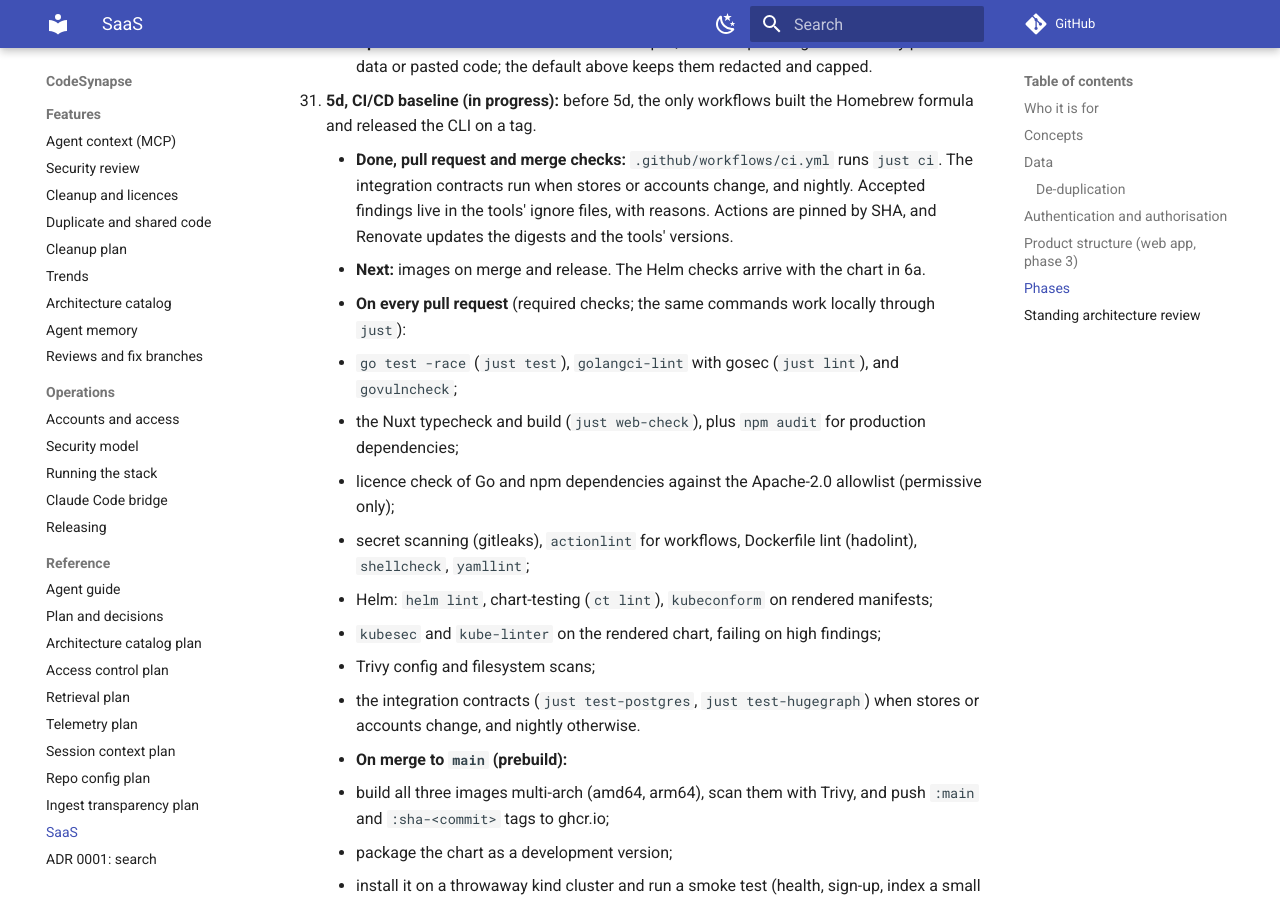
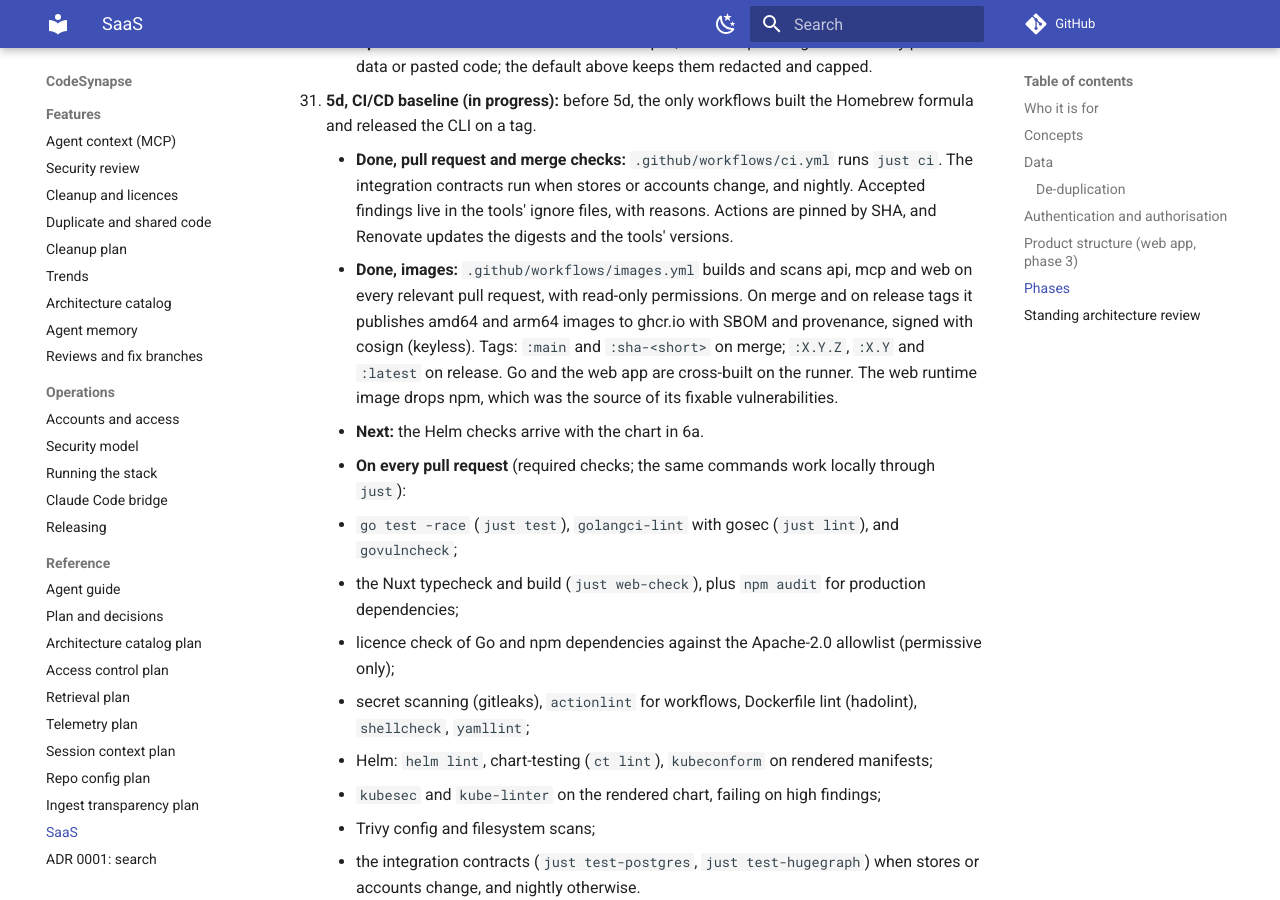
Before and after one commit to astrona-io/codesynapse, an MkDocs documentation site: the page built from docs/SAAS.md, in a window 1280 px wide and 900 px high, scrolled down 9897 px. Built offline with MkDocs 1.6.1 and Material for MkDocs 9.7.7, drawn with Linux system fonts in a browser that asks for light colours; comment, search, counter and statistics services are not loaded.

```diff
--- a/docs/SAAS.md
+++ b/docs/SAAS.md
@@ -119,7 +119,8 @@ A calm product UI with light and dark themes, neutral surfaces, one brand accent
      - **Open decision:** how much free text to keep. Queries help tracing but can carry personal data or pasted code; the default above keeps them redacted and capped.
    - **5d, CI/CD baseline (in progress):** before 5d, the only workflows built the Homebrew formula and released the CLI on a tag.
      - **Done, pull request and merge checks:** `.github/workflows/ci.yml` runs `just ci`. The integration contracts run when stores or accounts change, and nightly. Accepted findings live in the tools' ignore files, with reasons. Actions are pinned by SHA, and Renovate updates the digests and the tools' versions.
-     - **Next:** images on merge and release. The Helm checks arrive with the chart in 6a.
+     - **Done, images:** `.github/workflows/images.yml` builds and scans api, mcp and web on every relevant pull request, with read-only permissions. On merge and on release tags it publishes amd64 and arm64 images to ghcr.io with SBOM and provenance, signed with cosign (keyless). Tags: `:main` and `:sha-<short>` on merge; `:X.Y.Z`, `:X.Y` and `:latest` on release. Go and the web app are cross-built on the runner. The web runtime image drops npm, which was the source of its fixable vulnerabilities.
+     - **Next:** the Helm checks arrive with the chart in 6a.
      - **On every pull request** (required checks; the same commands work locally through `just`):
        - `go test -race` (`just test`), `golangci-lint` with gosec (`just lint`), and `govulncheck`;
        - the Nuxt typecheck and build (`just web-check`), plus `npm audit` for production dependencies;
```
Also changed, not shown: README.md (+3 -0 lines), 5 other files.
